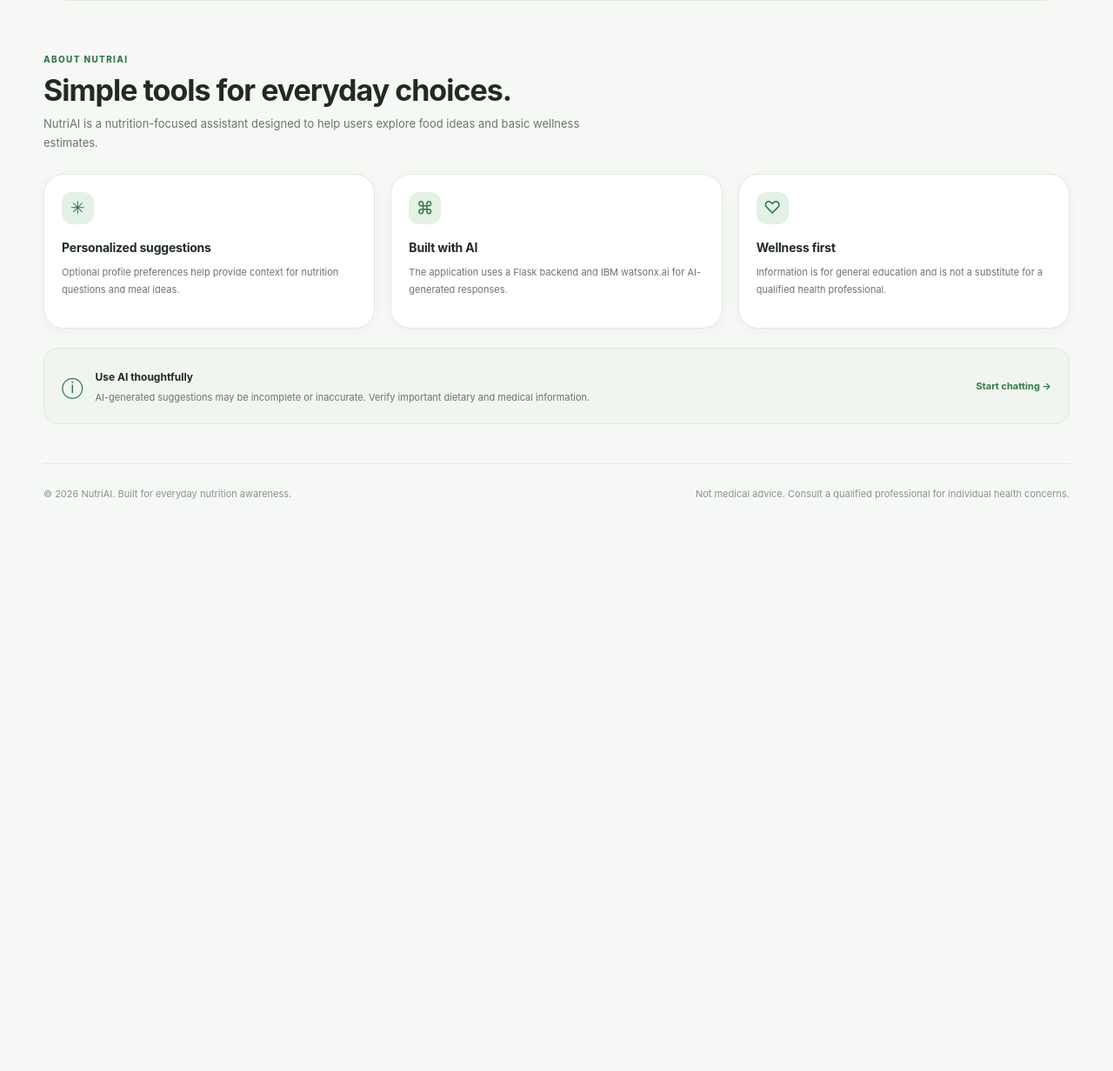
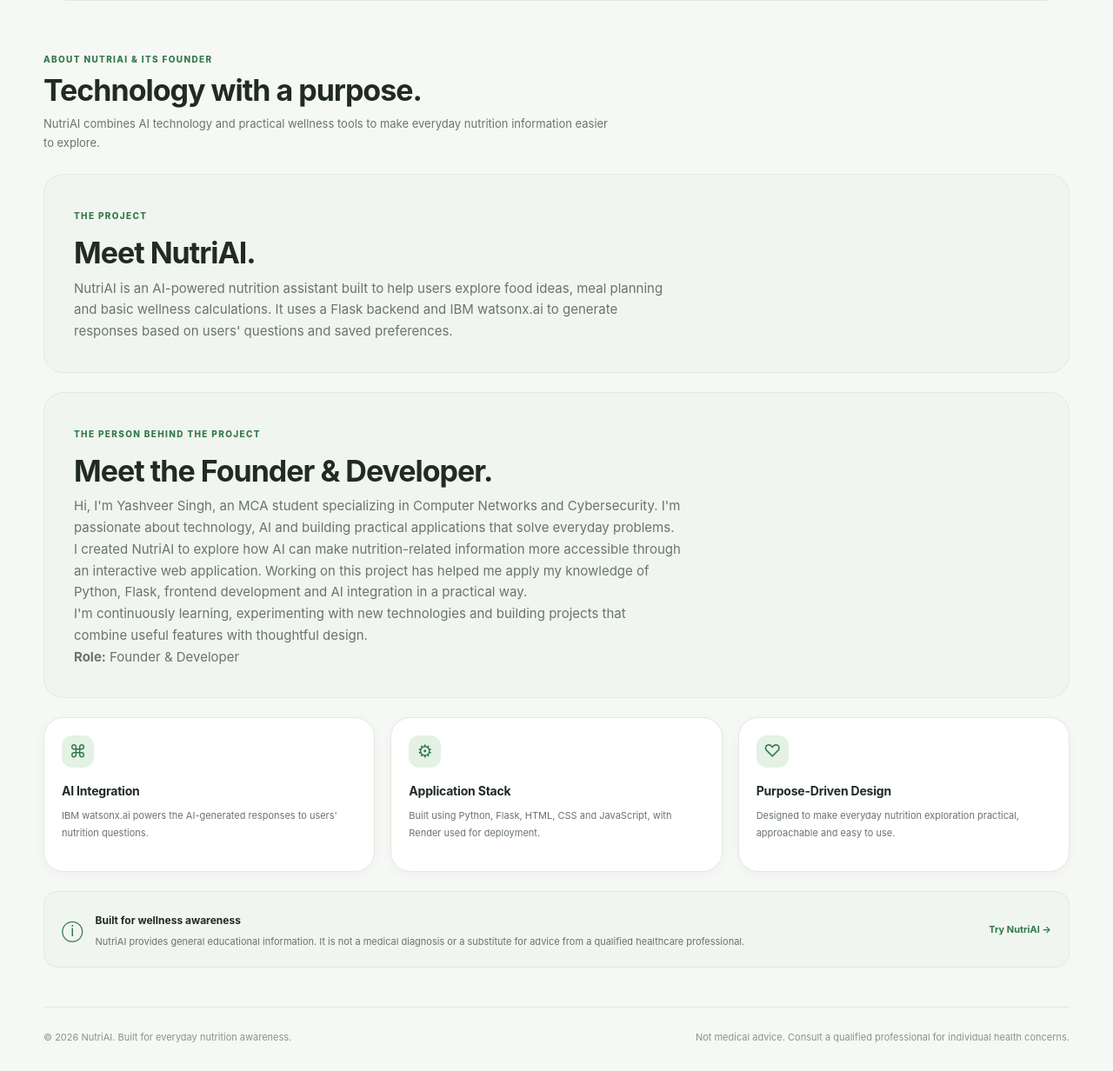
Before and after one commit to Yashveer005/NutriAI, a Flask app: page / in a window 1280 px wide, after a click on "About". Shown: the part 606-1838 px from the top of the page at 87% size. Before the commit the page ends 1180 px from the top, so only its background shows below. Run offline with Flask 3, Linux system fonts and the light colour scheme.

Commit message:
Update index.html

```diff
--- a/templates/index.html
+++ b/templates/index.html
@@ -457,47 +457,109 @@
             </section>
 
             <!-- ABOUT -->
+
+<!-- ABOUT -->
 <section id="aboutSection" class="content-section">
     <div class="section-heading">
         <div>
-                        <span class="eyebrow">ABOUT NUTRIAI</span>
-                        <h2>Simple tools for everyday choices.</h2>
-                        <p>NutriAI is a nutrition-focused assistant designed to help users explore food ideas and basic wellness estimates.</p>
+            <span class="eyebrow">ABOUT NUTRIAI & ITS FOUNDER</span>
+            <h2>Technology with a purpose.</h2>
+            <p>
+                NutriAI combines AI technology and practical wellness tools
+                to make everyday nutrition information easier to explore.
+            </p>
         </div>
     </div>
 
+    <!-- PROJECT INTRODUCTION -->
+    <div class="about-hero">
+        <span class="eyebrow">THE PROJECT</span>
+        <h2>Meet NutriAI.</h2>
+        <p>
+            NutriAI is an AI-powered nutrition assistant built to help users
+            explore food ideas, meal planning and basic wellness calculations.
+            It uses a Flask backend and IBM watsonx.ai to generate responses
+            based on users' questions and saved preferences.
+        </p>
+    </div>
+
+    <!-- FOUNDER INTRODUCTION -->
+    <div class="about-hero">
+        <span class="eyebrow">THE PERSON BEHIND THE PROJECT</span>
+        <h2>Meet the Founder & Developer.</h2>
+        <p>
+            Hi, I'm Yashveer Singh, an MCA student specializing in
+            Computer Networks and Cybersecurity. I'm passionate about
+            technology, AI and building practical applications that solve
+            everyday problems.
+        </p>
+        <p>
+            I created NutriAI to explore how AI can make nutrition-related
+            information more accessible through an interactive web
+            application. Working on this project has helped me apply my
+            knowledge of Python, Flask, frontend development and AI
+            integration in a practical way.
+        </p>
+        <p>
+            I'm continuously learning, experimenting with new technologies
+            and building projects that combine useful features with
+            thoughtful design.
+        </p>
+        <p>
+            <strong>Role:</strong> Founder & Developer
+        </p>
+    </div>
+
+    <!-- TECHNOLOGY -->
     <div class="about-grid">
         <article class="side-card">
-                        <span class="side-card-icon">✳</span>
-                        <h3>Personalized suggestions</h3>
-                        <p>Optional profile preferences help provide context for nutrition questions and meal ideas.</p>
+            <span class="side-card-icon">⌘</span>
+            <h3>AI Integration</h3>
+            <p>
+                IBM watsonx.ai powers the AI-generated responses
+                to users' nutrition questions.
+            </p>
         </article>
 
         <article class="side-card">
-                        <span class="side-card-icon">⌘</span>
-                        <h3>Built with AI</h3>
-                        <p>The application uses a Flask backend and IBM watsonx.ai for AI-generated responses.</p>
+            <span class="side-card-icon">⚙</span>
+            <h3>Application Stack</h3>
+            <p>
+                Built using Python, Flask, HTML, CSS and JavaScript,
+                with Render used for deployment.
+            </p>
         </article>
 
         <article class="side-card">
             <span class="side-card-icon">♡</span>
-                        <h3>Wellness first</h3>
-                        <p>Information is for general education and is not a substitute for a qualified health professional.</p>
+            <h3>Purpose-Driven Design</h3>
+            <p>
+                Designed to make everyday nutrition exploration
+                practical, approachable and easy to use.
+            </p>
         </article>
     </div>
 
+    <!-- DISCLAIMER -->
     <div class="info-banner">
         <span class="info-banner-icon">ⓘ</span>
         <div>
-                        <strong>Use AI thoughtfully</strong>
-                        <p>AI-generated suggestions may be incomplete or inaccurate. Verify important dietary and medical information.</p>
+            <strong>Built for wellness awareness</strong>
+            <p>
+                NutriAI provides general educational information.
+                It is not a medical diagnosis or a substitute for
+                advice from a qualified healthcare professional.
+            </p>
         </div>
-                    <button class="text-button" type="button" onclick="showSection('chatSection')">
-                        Start chatting →
+        <button
+            class="text-button"
+            type="button"
+            onclick="showSection('chatSection')">
+            Try NutriAI →
         </button>
     </div>
 </section>
-        </main>
+
 
         <!-- FOOTER -->
         <footer class="site-footer">
```
Lines whose indentation alone changed are shown as unchanged.
